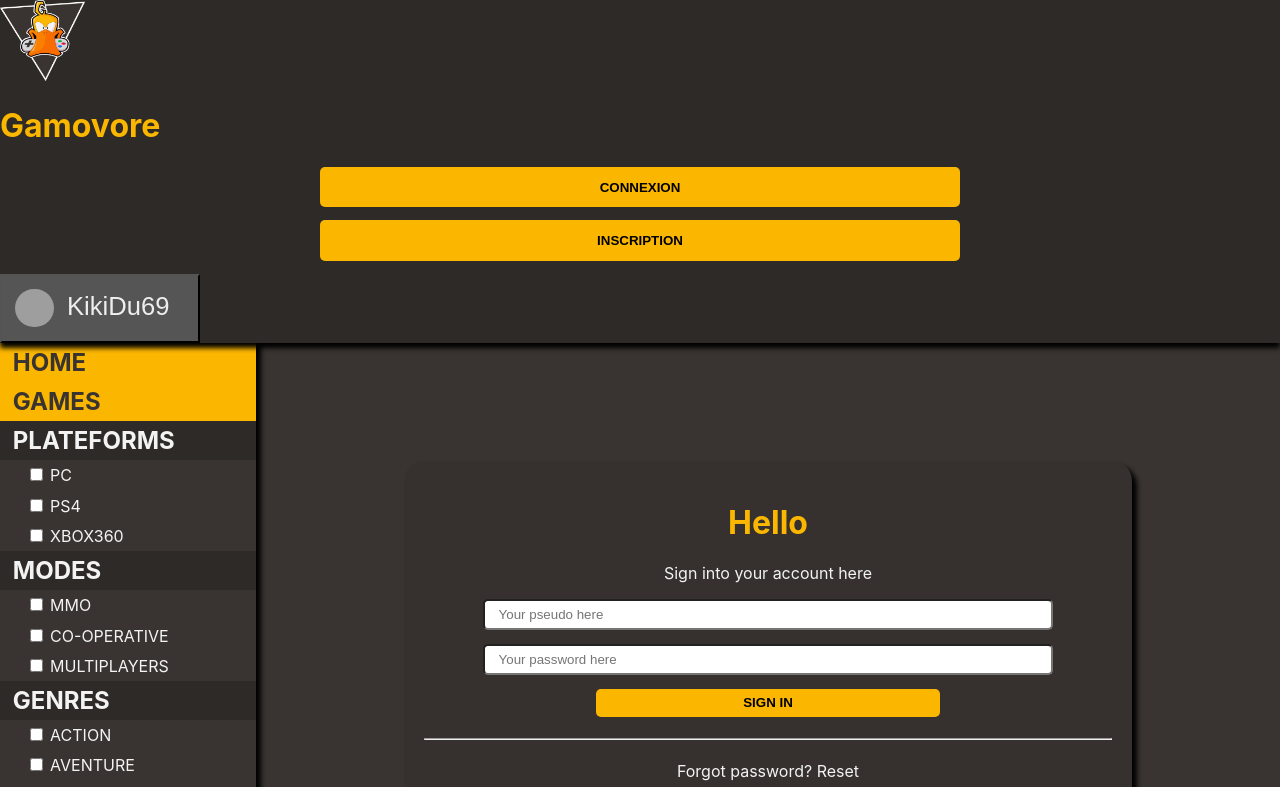
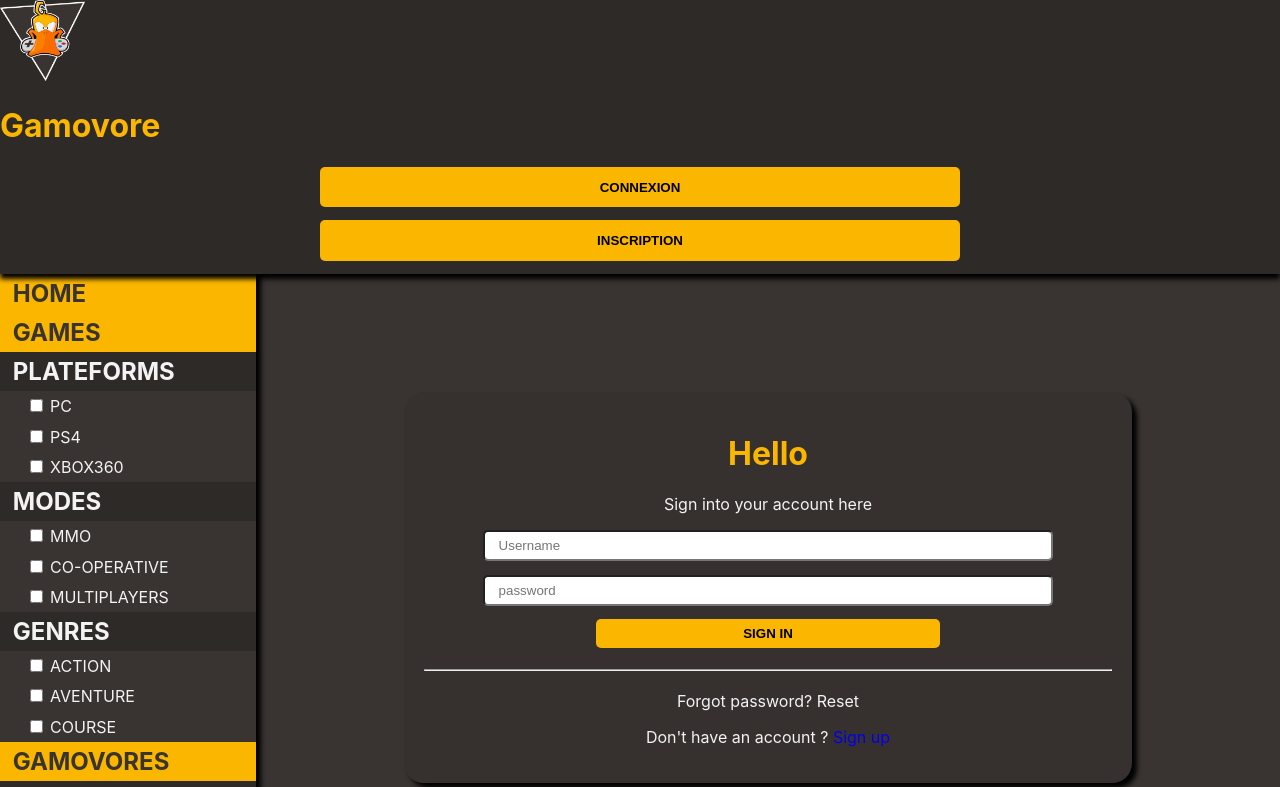
Before and after one commit to WildCodeSchool/Lyon-js-202005-project-gamovore, a React (Create React App) app: page /sign-in in a window 1280 px wide. Shown: the top 787 px of the page. Built offline with nearby package versions, Linux system fonts and the light colour scheme; grey boxes are pictures that could not be loaded.

Commit message:
auth system completed, some element style have to been fixed

```diff
--- a/src/App.js
+++ b/src/App.js
@@ -1,5 +1,5 @@
-import React from "react";
-import { BrowserRouter as Router, Route, Switch, Link } from 'react-router-dom';
+import React, { Component ,createContext, useState, useContext } from "react";
+import { BrowserRouter as Router, Route, Switch, Redirect } from 'react-router-dom';
 import HeaderBox from "./components/HeaderBox";
 import SidebarBox from "./components/SidebarBox";
 import FooterBox from "./components/FooterBox";
@@ -7,24 +7,41 @@ import Main from "./components/Main";
 import GridLayout from "./components/GridLayout";
 import SignInForm from "./components/SignInForm";
 import SignUpForm from "./components/SignUpForm";
+import GameListBox from "./components/GameListBox";
 
-function App() {
+const PrivateRoute = ({ component: Component, ...rest }) => {
+  const { currentUser } = useContext(AuthContext);
   return (
+    <Route
+      {...rest}
+      render={() =>
+        currentUser != null ? <Component /> : <Redirect to="/sign-in" />
+      }
+    />
+  );
+};
+
+export const AuthContext = createContext(null);
+
+const App = () => {
+  const [currentUser, setCurrentUser] = useState(null);
+  return (
+    <AuthContext.Provider value={{ currentUser, setCurrentUser }}>
     <Router>
+    <GridLayout Connected>
+      <HeaderBox />
 
+      <SidebarBox/>
 
-    <GridLayout>
-      <HeaderBox />
-      <SidebarBox />
       <Main>
-
       <Switch>
-      <Route exact path="/sign-in">
+        <Route exact path="/sign-in">
             <SignInForm />
-      </Route>
-      <Route exact path="/sign-up">
+        </Route>
+        <Route exact path="/sign-up">
             <SignUpForm />
-      </Route>
+        </Route>
+        <PrivateRoute path="/game-list" component={GameListBox} />
 
       </Switch>
 
@@ -32,6 +49,7 @@ function App() {
       <FooterBox />
     </GridLayout>
     </Router>
+    </AuthContext.Provider>
   );
 }
 
--- a/src/components/Avatar.js
+++ b/src/components/Avatar.js
@@ -1,5 +1,3 @@
-import React from 'react';
-
 import styled from "styled-components";
 
 const StyleForAvatar = styled.img`
--- a/src/components/Form.js
+++ b/src/components/Form.js
@@ -1,6 +1,6 @@
 import styled from "styled-components";
 
-const Form = styled.form`
+const Form = styled.div`
 width:70%;
 margin:auto;
 background: #36312F;
--- a/src/components/GameListBox.js
+++ b/src/components/GameListBox.js
@@ -1,10 +1,12 @@
 import React from "react";
-import GameItem from "./GameItem"
 
 const GameListBox = () => {
+
   return (
     <div>
-        <GameItem />
+
+      <p>Welcome to the Game List</p>
+
     </div>
   );
 };
--- a/src/components/HeaderBox.js
+++ b/src/components/HeaderBox.js
@@ -1,4 +1,7 @@
-import React from 'react';
+import React, { useContext } from 'react';
+import { AuthContext } from "../App";
+
+
 import logoGamovore from '../logogamovorebrown.png';
 import Header from './Header';
 import ProfilButton from "./ProfilButton";
@@ -6,15 +9,14 @@ import Button from "./Button";
 import Linked from "./Linked";
 
 function HeaderBox () {
+    const { currentUser } = useContext(AuthContext);
     return (
         <Header>
             <img src={logoGamovore} alt="logo_gamovore" width="85px" height="81px"/>
             <h1>Gamovore</h1>
-            <>
-            <Linked to="/sign-in"><Button>Connexion</Button></Linked>
-            <Linked to="/sign-up"><Button>Inscription</Button></Linked>
-            <ProfilButton/>
-            </>
+
+            {currentUser? <ProfilButton/> : <div><Linked to="/sign-in"><Button>Connexion</Button></Linked>
+            <Linked to="/sign-up"><Button>Inscription</Button></Linked></div>}
 
         </Header>
     );
--- a/src/components/ProfilButton.js
+++ b/src/components/ProfilButton.js
@@ -1,17 +1,19 @@
-import React from 'react';
+import React, {useContext} from 'react';
+import { AuthContext } from "../App";
+import { UserBase } from "../UserBase";
 
-import styled from "styled-components";
 import StyleForPseudo from "./Pseudo";
 import StyleForAvatar from "./Avatar";
 import StyleForProfilButton from "./StyledProfilButton";
 
-const user = {name: "KikiDu69", avatar:"https://cdn.pixabay.com/photo/2016/08/08/09/17/avatar-1577909_960_720.png"};
 
 const ProfilButton = () => {
+    const { currentUser } = useContext(AuthContext);
+    const detailsUser = UserBase.find(el => el.pseudo === currentUser);
     return (
         <StyleForProfilButton>
-            <StyleForAvatar src={user.avatar}/>
-            <StyleForPseudo>{user.name}</StyleForPseudo>
+            <StyleForAvatar src={detailsUser.avatar}/>
+            <StyleForPseudo>{detailsUser.pseudo}</StyleForPseudo>
         </StyleForProfilButton>
     )
 }
--- a/src/components/SignInForm.js
+++ b/src/components/SignInForm.js
@@ -1,5 +1,8 @@
-import React from 'react';
-
+import React, { useContext, useState } from "react";
+import { useHistory } from "react-router-dom";
+import { AuthContext } from "../App";
+import { UserBase } from "../UserBase";
+import Linked from "./Linked";
 
 import Form from "./Form";
 import Input from "./Input";
@@ -7,20 +10,98 @@ import Button from "./Button";
 import SeparForm from "./SeparForm";
 
 const SignInForm = () => {
+  const { setCurrentUser, currentUser } = useContext(AuthContext);
+  const history = useHistory();
+  const [username, setUsername] = useState("");
+  const [password, setPassword] = useState("");
+
+  function handleUsernameChange(e) {
+    setUsername(e.target.value);
+  }
+
+  function handlePasswordChange(e) {
+    setPassword(e.target.value);
+  }
+
+  function submitForm() {
+    console.log(username);
+    if (!username) {
+      return alert("Your need to enter a Username");
+    } else if (!password) {
+      return alert("Your need to enter a Password");
+    } else if (UserBase.some((el) => el.pseudo === username)) {
+      for (let i = 0; i < UserBase.length; i++) {
+        if (UserBase[i].pseudo.indexOf(username) !== -1) {
+          if (UserBase[i].password.indexOf(password) !== -1) {
+            setCurrentUser(username);
+            //history.push("/game-list");
+          } else {
+            return alert("password is not correct");
+          }
+        }
+      } //Ferme for
+    } else {
+      alert("user is not defined");
+    } // Ferme else if some
+  }
+
+  if (currentUser) {
+    const detailsUser = UserBase.find(el => el.pseudo === currentUser);
+    return (
+      <Form>
+        <p>Welcome to the Home</p>
+        <strong>You are :</strong>
+        <p>
+          <img src={detailsUser.avatar} alt={detailsUser.pseudo} />{" "}
+          {detailsUser.pseudo.toUpperCase()}
+        </p>
+        Go to the <Linked to="/game-list">GameList</Linked>
+        <br />
+        <button
+          onClick={() => {
+            setCurrentUser(null);
+          }}
+        >
+          DECONNEXION
+        </button>
+      </Form>
+    );
+  } else {
     return (
       <Form>
         <h1>Hello</h1>
         <p>Sign into your account here</p>
-            <label htmlFor="pseudo"></label>
-            <Input type="text" id="pseudo" name="pseudo" placeholder="Your pseudo here" required />
-            <label htmlFor="pass"></label>
-            <Input type="password" id="pass" name="password" minLength="8" placeholder="Your password here" required />
-            <Button type="submit">Sign In</Button>
-            <SeparForm/>
+        <label htmlFor="username" />
+        <Input
+          type="text"
+          id="username"
+          name="username"
+          placeholder="Username"
+          onChange={handleUsernameChange}
+          value={username}
+          required
+        />
+        <label htmlFor="password" />
+        <Input
+          type="password"
+          id="password"
+          name="password"
+          placeholder="password"
+          onChange={handlePasswordChange}
+          value={password}
+          required
+        />
+        <Button type="submit" onClick={submitForm}>
+          Sign In
+        </Button>
+        <SeparForm />
         <p>Forgot password? Reset</p>
-            <p>Don't have an account? Sign up</p>
+        <p>
+          Don't have an account ? <Linked to="/sign-up">Sign up</Linked>
+        </p>
       </Form>
-    )
+    );
   }
+};
 
 export default SignInForm;
--- a/src/components/SignUpForm.js
+++ b/src/components/SignUpForm.js
@@ -1,4 +1,6 @@
 import React from 'react';
+import { NavLink } from "react-router-dom";
+
 import Form from "./Form";
 import Input from "./Input";
 import Button from "./Button";
@@ -18,7 +20,7 @@ const SignUpForm = () => {
             <input type="checkbox" /> I agree to your Terms and Conditions
             <Button type="submit">Create your free account</Button>
             <SeparForm/>
-            <p>Already registered? Sign in</p>
+            <p>Already registered?  <NavLink to="/sign-in">Sign in</NavLink></p>
         </Form>
     )
 }
```
Also changed, not shown: src/components/GridLayout.js (+4 -3 lines). Lines whose indentation alone changed are shown as unchanged.
